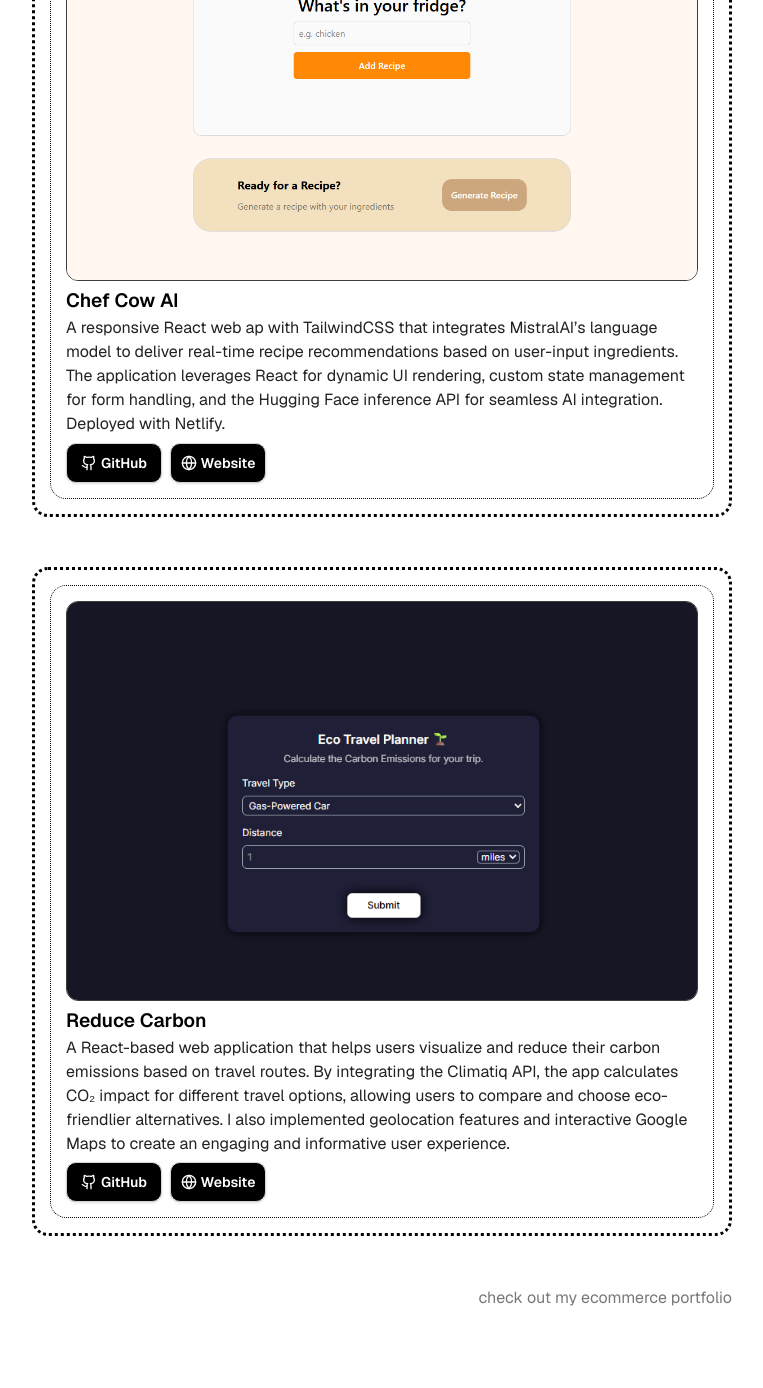
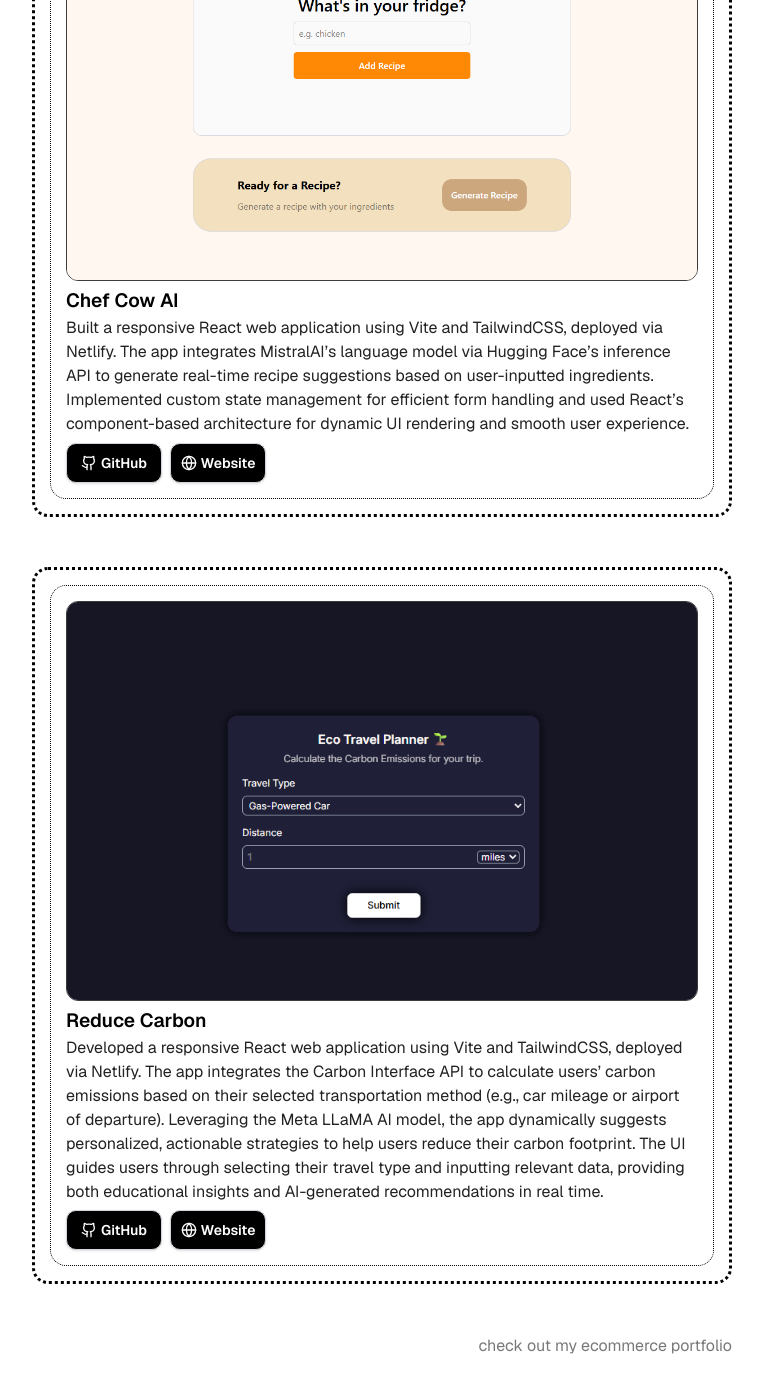
Before and after one commit to jjamesliu/James-Portfolio-V2.1, a React (Vite) app: page / in a window 1280 px wide. Shown: the part 1051-2439 px from the top of the page, without its empty margins (258-1021 px from the left). Before the commit the page ends 2391 px from the top, so only its background shows below. Built offline with nearby package versions, Linux system fonts and the light colour scheme.

Commit message:
refined description of projects

```diff
--- a/src/App.jsx
+++ b/src/App.jsx
@@ -12,16 +12,19 @@
     <>
      <Hero/>
      <ProjectCard title="Chef Cow AI"
-     description={`A responsive React web ap with TailwindCSS that integrates MistralAI’s language model to deliver real-time recipe recommendations based on user-input ingredients.
-      The application leverages React for dynamic UI rendering, custom state management for form handling, and the Hugging Face inference API for seamless AI integration. Deployed with Netlify.`}
+     description={`Built a responsive React web application using Vite and TailwindCSS, deployed via Netlify.
+      The app integrates MistralAI’s language model via Hugging Face’s inference API to generate real-time recipe suggestions based on user-inputted ingredients.
+      Implemented custom state management for efficient form handling and used React’s component-based architecture for dynamic UI rendering
+      and smooth user experience.`}
       img={chefCowAI}
       link={"https://chefcowai.netlify.app/"}
       github_repo={"https://github.com/jjamesliu/ChefCowAI"}/>
      <ProjectCard title="Reduce Carbon"
-     description={`A React-based web application that helps users visualize and reduce their carbon emissions based on travel routes.
-                    By integrating the Climatiq API, the app calculates CO₂ impact for different travel options,
-                    allowing users to compare and choose eco-friendlier alternatives. I also implemented geolocation features and interactive
-                    Google Maps to create an engaging and informative user experience.`}
+     description={`Developed a responsive React web application using Vite and TailwindCSS, deployed via Netlify.
+      The app integrates the Carbon Interface API to calculate users’ carbon emissions based on their selected transportation method
+      (e.g., car mileage or airport of departure). Leveraging the Meta LLaMA AI model, the app dynamically suggests personalized,
+      actionable strategies to help users reduce their carbon footprint. The UI guides users through selecting their travel type and inputting relevant data,
+      providing both educational insights and AI-generated recommendations in real time.`}
 
       img={reduceCarbon}
       link={"https://reduceco2.netlify.app/"}
```
